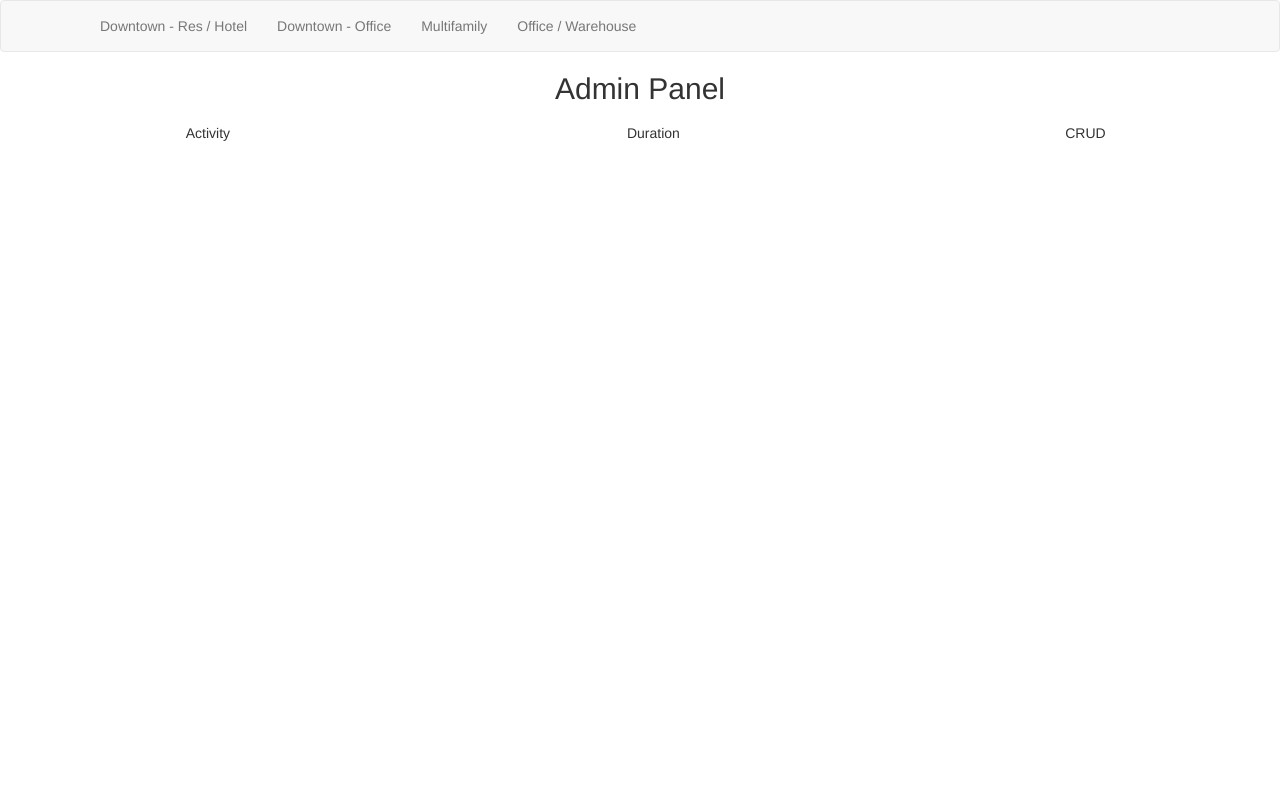
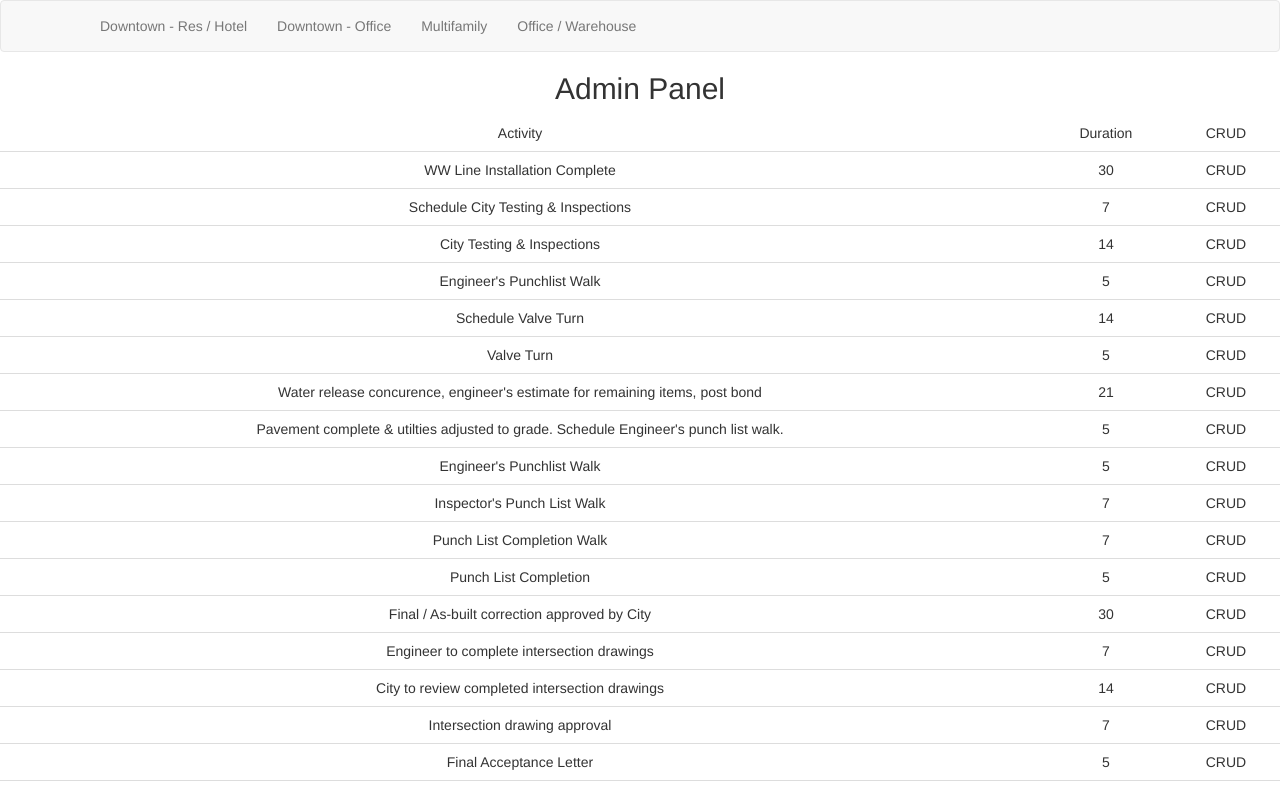
Before and after one commit to mateoholman/MeterTcoDates, a React (Create React App) app: page /Admin in a window 1280 px wide. Shown: the top 791 px of the page. Built offline with nearby package versions, Linux system fonts and the light colour scheme.

Commit message:
AdminPanel now successfully imports the JSON data

```diff
--- a/src/components/AdminPanel.js
+++ b/src/components/AdminPanel.js
@@ -4,10 +4,6 @@ import { Table } from 'react-bootstrap';
 import activityData from '../data/activities.json';
 
 class AdminPanel extends Component {
-
-  componentDidMount(){
-    console.log(activityData);
-  }
 
   render() {
     return (
@@ -22,6 +18,17 @@ class AdminPanel extends Component {
             </tr>
           </thead>
           <tbody>
+            {
+              activityData.map((activity) => {
+                return(
+                  <tr key={activity._id}>
+                    <td>{activity.activity}</td>
+                    <td>{activity.duration}</td>
+                    <td>CRUD</td>
+                  </tr>
+                )
+              })
+            }
           </tbody>
         </Table>
       </div>
```
